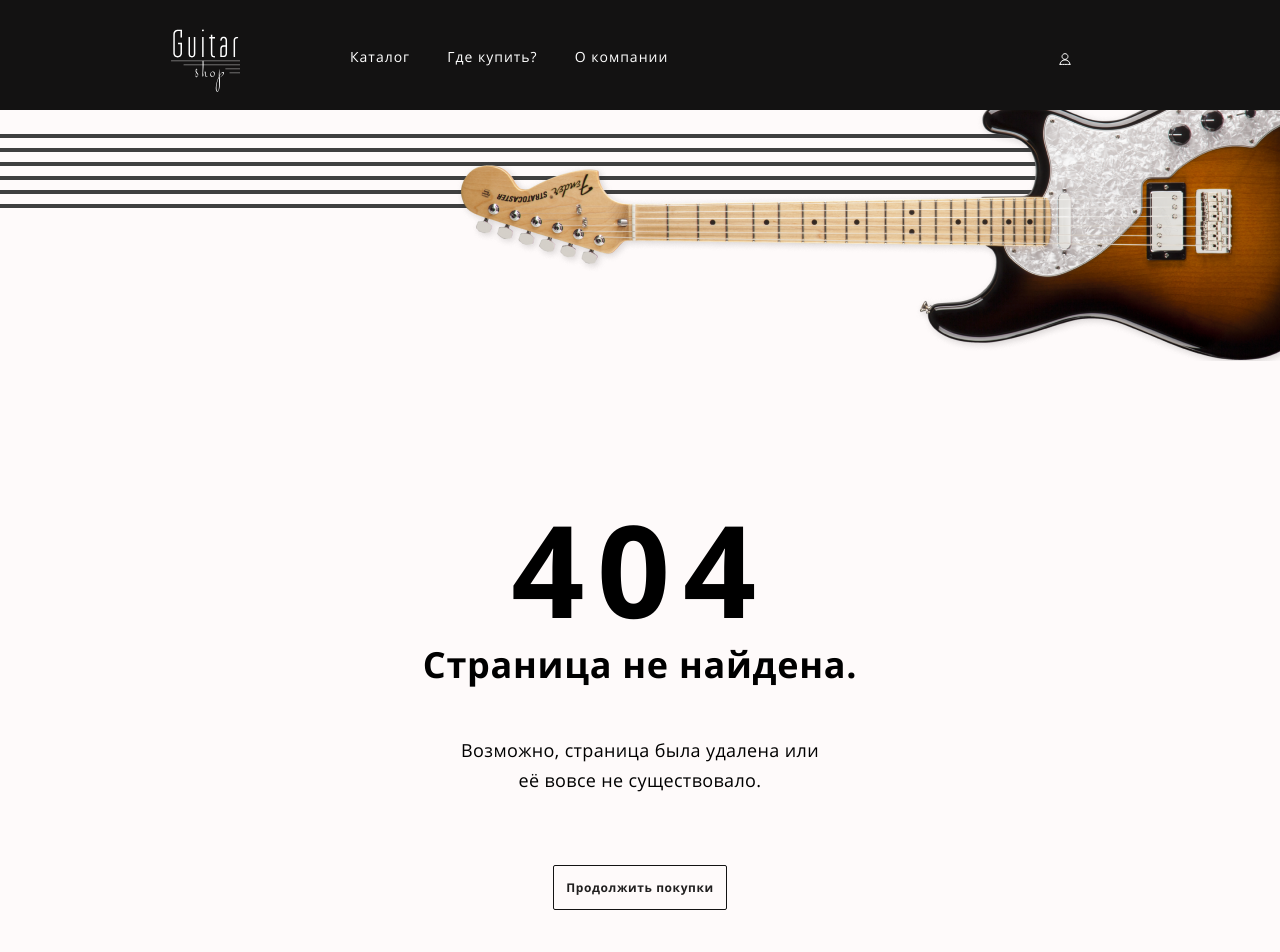
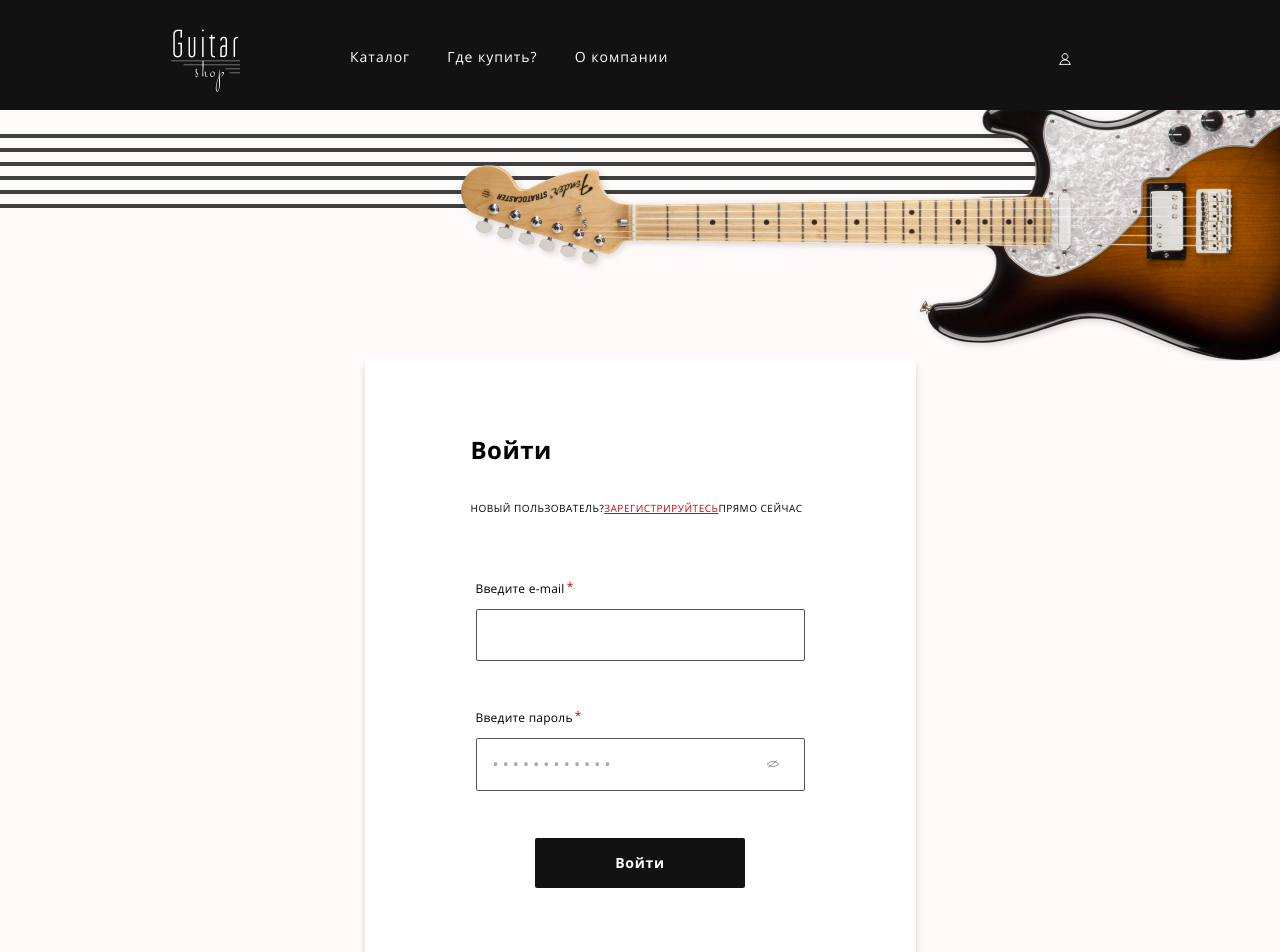
Before and after one commit to sherrasy/guitar-shop, a React (Create React App) app in the folder frontend/: page / in a window 1280 px wide. Shown: the top 952 px of the page. Built offline with nearby package versions, Linux system fonts and the light colour scheme.

Commit message:
add minor

```diff
--- a/frontend/src/components/app/app.tsx
+++ b/frontend/src/components/app/app.tsx
@@ -13,7 +13,7 @@ function App(): JSX.Element {
   const isAuthorized = true;
   return (
     <Routes>
-      <Route path={AppRoute.Login} index element={<LoginPage />} />
+      <Route path={AppRoute.Login} element={<LoginPage />} />
       <Route path={`${AppRoute.Register}`} element={<RegistrationPage />} />
       <Route path={AppRoute.Error} element={<ErrorPage />} />
       <Route
--- /dev/null
+++ b/frontend/src/components/forms/input-error-field.tsx
@@ -0,0 +1,5 @@
+function InputErrorField(): JSX.Element {
+  return <p className="input-login__error">Заполните поле</p>;
+}
+
+export default InputErrorField;
--- a/frontend/src/components/forms/login-form.tsx
+++ b/frontend/src/components/forms/login-form.tsx
@@ -1,16 +1,48 @@
+import {useRef, useState, FormEvent} from 'react';
+import { Link } from 'react-router-dom';
+import { AppRoute } from '../../utils/constant';
+import InputErrorField from './input-error-field';
+
 function LoginForm(): JSX.Element {
+  const emailRef = useRef<HTMLInputElement | null>(null);
+  const passwordRef = useRef<HTMLInputElement | null>(null);
+  const [isEmailInvalid, SetIsEmailInvalid] = useState(false);
+  const [isPasswordInvalid, SetIsPasswordInvalid] = useState(false);
+
+
+  const checkEmail = ()=>{
+    if(emailRef.current === null || emailRef.current.value === ''){
+      SetIsEmailInvalid(true);
+    }
+  };
+
+  const checkPassword = ()=>{
+    if(passwordRef.current === null || passwordRef.current.value === ''){
+      SetIsPasswordInvalid(true);
+    }
+  };
+
+  const handleFormSubmit = (evt: FormEvent<HTMLFormElement>) => {
+    evt.preventDefault();
+    if (emailRef.current !== null && passwordRef.current !== null) {
+      return{
+        email: emailRef.current.value,
+        password: passwordRef.current.value,
+      };
+    }
+  };
   return (
     <div className="container">
       <section className="login">
         <h1 className="login__title">Войти</h1>
         <p className="login__text">
               Hовый пользователь?
-          <a className="login__link" href="registration.html">
+          <Link className="login__link" to={AppRoute.Register}>
                 Зарегистрируйтесь
-          </a>
+          </Link>
               прямо сейчас
         </p>
-        <form method="post" action="/">
+        <form method="post" action="/" onSubmit={handleFormSubmit}>
           <div className="input-login">
             <label htmlFor="email">Введите e-mail</label>
             <input
@@ -18,9 +50,12 @@ function LoginForm(): JSX.Element {
               id="email"
               name="email"
               autoComplete="off"
+              ref={emailRef}
+              onChange={()=>SetIsEmailInvalid(false)}
+              onBlur={checkEmail}
               required
             />
-            <p className="input-login__error">Заполните поле</p>
+            {isEmailInvalid && <InputErrorField/>}
           </div>
           <div className="input-login">
             <label htmlFor="passwordLogin">Введите пароль</label>
@@ -31,6 +66,9 @@ function LoginForm(): JSX.Element {
                 id="passwordLogin"
                 name="password"
                 autoComplete="off"
+                ref={passwordRef}
+                onChange={()=>SetIsPasswordInvalid(false)}
+                onBlur={checkPassword}
                 required
               />
               <button className="input-login__button-eye" type="button">
@@ -39,7 +77,7 @@ function LoginForm(): JSX.Element {
                 </svg>
               </button>
             </span>
-            <p className="input-login__error">Заполните поле</p>
+            { isPasswordInvalid && <InputErrorField/>}
           </div>
           <button
             className="button login__button button--medium"
--- a/frontend/src/components/forms/registration-form.tsx
+++ b/frontend/src/components/forms/registration-form.tsx
@@ -1,10 +1,49 @@
+import {useRef, useState, FormEvent} from 'react';
+import InputErrorField from './input-error-field';
+
 function RegistrationForm(): JSX.Element {
+  const emailRef = useRef<HTMLInputElement | null>(null);
+  const passwordRef = useRef<HTMLInputElement | null>(null);
+  const nameRef = useRef<HTMLInputElement | null>(null);
+  const [isEmailInvalid, SetIsEmailInvalid] = useState(false);
+  const [isPasswordInvalid, SetIsPasswordInvalid] = useState(false);
+  const [isNameInvalid, SetIsNameInvalid] = useState(false);
+
+
+  const checkEmail = ()=>{
+    if(emailRef.current === null || emailRef.current.value === ''){
+      SetIsEmailInvalid(true);
+    }
+  };
+
+  const checkPassword = ()=>{
+    if(passwordRef.current === null || passwordRef.current.value === ''){
+      SetIsPasswordInvalid(true);
+    }
+  };
+
+  const checkName = ()=>{
+    if(nameRef.current === null || nameRef.current.value === ''){
+      SetIsNameInvalid(true);
+    }
+  };
+
+  const handleFormSubmit = (evt: FormEvent<HTMLFormElement>) => {
+    evt.preventDefault();
+    if (emailRef.current !== null && passwordRef.current !== null && nameRef.current !== null) {
+      return{
+        email: emailRef.current.value,
+        password: passwordRef.current.value,
+        name: nameRef.current.value,
+      };
+    }
+  };
   return (
     <div>
       <div className="container">
         <section className="login">
           <h1 className="login__title">Регистрация</h1>
-          <form method="post" action="/">
+          <form method="post" action="/" onSubmit={handleFormSubmit}>
             <div className="input-login">
               <label htmlFor="name">Введите имя</label>
               <input
@@ -12,9 +51,11 @@ function RegistrationForm(): JSX.Element {
                 id="name"
                 name="name"
                 autoComplete="off"
+                onChange={()=>SetIsNameInvalid(false)}
+                onBlur={checkName}
                 required
               />
-              <p className="input-login__error">Заполните поле</p>
+              {isNameInvalid && <InputErrorField/>}
             </div>
             <div className="input-login">
               <label htmlFor="email">Введите e-mail</label>
@@ -23,9 +64,11 @@ function RegistrationForm(): JSX.Element {
                 id="email"
                 name="email"
                 autoComplete="off"
+                onChange={()=>SetIsEmailInvalid(false)}
+                onBlur={checkEmail}
                 required
               />
-              <p className="input-login__error">Заполните поле</p>
+              {isEmailInvalid && <InputErrorField/>}
             </div>
             <div className="input-login">
               <label htmlFor="password">Придумайте пароль</label>
@@ -36,6 +79,8 @@ function RegistrationForm(): JSX.Element {
                   id="password"
                   name="password"
                   autoComplete="off"
+                  onChange={()=>SetIsPasswordInvalid(false)}
+                  onBlur={checkPassword}
                   required
                 />
                 <button className="input-login__button-eye" type="button">
@@ -44,7 +89,7 @@ function RegistrationForm(): JSX.Element {
                   </svg>
                 </button>
               </span>
-              <p className="input-login__error">Заполните поле</p>
+              { isPasswordInvalid && <InputErrorField/>}
             </div>
             <button
               className="button login__button button--medium"
--- a/frontend/src/components/guitar-card/guitar-card-small.tsx
+++ b/frontend/src/components/guitar-card/guitar-card-small.tsx
@@ -1,12 +1,19 @@
+const mockGuitar = {
+  name: 'СURT Z30 Plus',
+  type:'Электрогитара',
+  price:17500,
+  date:'19.09.2022'
+};
+
 function GuitarCardSmall(): JSX.Element {
   return (
     <>
       <div className="catalog-item__data"><img src="img/content/catalog-product-1.png" srcSet="img/content/catalog-product-1@2x.png 2x" width="36" height="93" alt="Картинка гитары"/>
         <div className="catalog-item__data-wrapper">
-          <a className="link" href="./product.html"><p className="catalog-item__data-title">ЭлектроГитара Честер bass</p></a>
+          <a className="link" href="./product.html"><p className="catalog-item__data-title">{mockGuitar.type} {mockGuitar.name}</p></a>
           <br/>
-          <p className="catalog-item__data-date">Дата добавления 19.09.2022</p>
-          <p className="catalog-item__data-price">17 500 ₽</p>
+          <p className="catalog-item__data-date">Дата добавления {mockGuitar.date}</p>
+          <p className="catalog-item__data-price">{mockGuitar.price} ₽</p>
         </div>
       </div>
       <div className="catalog-item__buttons"><a className="button button--small button--black-border" href="edit-item.html" aria-label="Редактировать товар">Редактировать</a>
--- a/frontend/src/components/guitar-card/guitar-card.tsx
+++ b/frontend/src/components/guitar-card/guitar-card.tsx
@@ -1,8 +1,16 @@
+const mockGuitar = {
+  name: 'СURT Z30 Plus',
+  description:'Гитара подходит как для старта обучения, так и для домашних занятий или использования в полевых условиях, например, в походах или для проведения уличных выступлений. Доступная стоимость, качество и надежная конструкция, а также приятный внешний вид, который сделает вас звездой вечеринки.',
+  stringsAmount:6,
+  type:'Электрогитара',
+  vendor:'SO754565'
+};
+
 function GuitarCard(): JSX.Element {
   return (
     <div className="product-container"><img className="product-container__img" src="img/content/catalog-product-1.png" srcSet="img/content/catalog-product-1@2x.png 2x" width="90" height="235" alt=""/>
       <div className="product-container__info-wrapper">
-        <h2 className="product-container__title title title--big title--uppercase">СURT Z30 Plus</h2>
+        <h2 className="product-container__title title title--big title--uppercase">{mockGuitar.name}</h2>
         <br/>
         <br/>
         <div className="tabs"><a className="button button--medium tabs__button" href="#characteristics">Характеристики</a><a className="button button--black-border button--medium tabs__button" href="#description">Описание</a>
@@ -11,19 +19,19 @@ function GuitarCard(): JSX.Element {
               <tbody>
                 <tr className="tabs__table-row">
                   <td className="tabs__title">Артикул:</td>
-                  <td className="tabs__value">SO754565</td>
+                  <td className="tabs__value">{mockGuitar.vendor}</td>
                 </tr>
                 <tr className="tabs__table-row">
                   <td className="tabs__title">Тип:</td>
-                  <td className="tabs__value">Электрогитара</td>
+                  <td className="tabs__value">{mockGuitar.type}</td>
                 </tr>
                 <tr className="tabs__table-row">
                   <td className="tabs__title">Количество струн:</td>
-                  <td className="tabs__value">6 струнная</td>
+                  <td className="tabs__value">{mockGuitar.stringsAmount} струнная</td>
                 </tr>
               </tbody>
             </table>
-            <p className="tabs__product-description hidden">Гитара подходит как для старта обучения, так и для домашних занятий или использования в полевых условиях, например, в походах или для проведения уличных выступлений. Доступная стоимость, качество и надежная конструкция, а также приятный внешний вид, который сделает вас звездой вечеринки.</p>
+            <p className="tabs__product-description hidden">{mockGuitar.description}</p>
           </div>
         </div>
       </div>
--- a/frontend/src/components/header/header.tsx
+++ b/frontend/src/components/header/header.tsx
@@ -1,12 +1,26 @@
-import { Link } from 'react-router-dom';
+import { Link, useLocation } from 'react-router-dom';
+import { AppRoute } from '../../utils/constant';
 
 function Header(): JSX.Element {
+  const location = useLocation();
+  const isMain = location.pathname === AppRoute.Login;
   return (
     <div>
       <header className="header" id="header">
         <div className="container">
           <div className="header__wrapper">
-            <Link className="header__logo logo" to="main.html">
+            {isMain ? (
+              <span className="header__logo logo">
+                <img
+                  className="logo__img"
+                  width="70"
+                  height="70"
+                  src="./img/svg/logo.svg"
+                  alt="Логотип"
+                />
+              </span>
+            ) : (
+              <Link className="header__logo logo" to={AppRoute.Login}>
                 <img
                   className="logo__img"
                   width="70"
@@ -15,10 +29,11 @@ function Header(): JSX.Element {
                   alt="Логотип"
                 />
               </Link>
+            )}
             <nav className="main-nav">
               <ul className="main-nav__list">
                 <li className="main-nav__item">
-                  <Link className="link main-nav__link" to="#">
+                  <Link className="link main-nav__link" to={AppRoute.List}>
                     Каталог
                   </Link>
                 </li>
--- a/frontend/src/utils/constant.ts
+++ b/frontend/src/utils/constant.ts
@@ -32,7 +32,7 @@ export const StringsAmounts = [4,6,7,12];
 export const ImageTypes = ['jpeg','png'];
 
 export const AppRoute = {
-  Login: '/login',
+  Login: '/',
   Register: '/register',
   List: '/guitar-list',
   Error: '*',
@@ -42,3 +42,9 @@ export const FormStatus = {
   Add: 'add',
   Edit: 'edit',
 } as const;
+
+export enum AuthorizationStatus {
+  Auth = 'AUTH',
+  NoAuth = 'NO_AUTH',
+  Unknown = 'UNKNOWN',
+}
```
Lines whose indentation alone changed are shown as unchanged.
